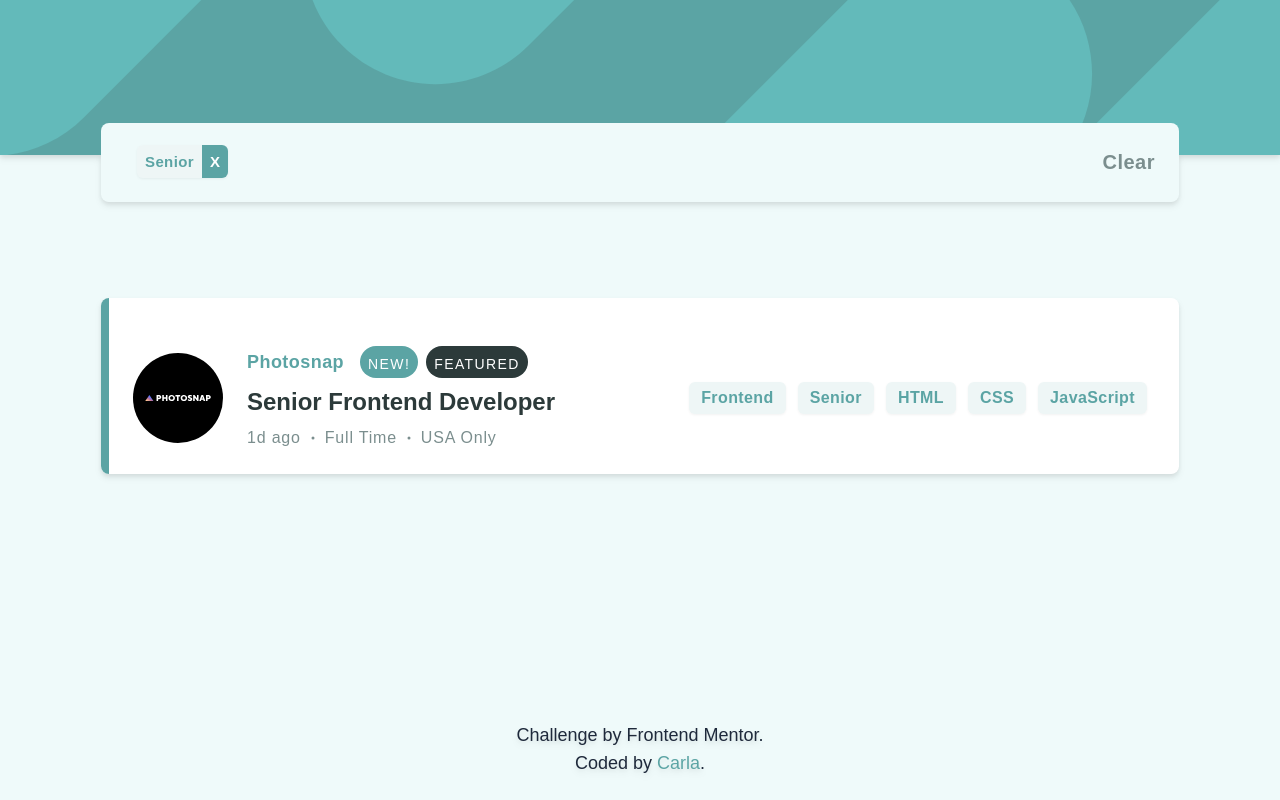
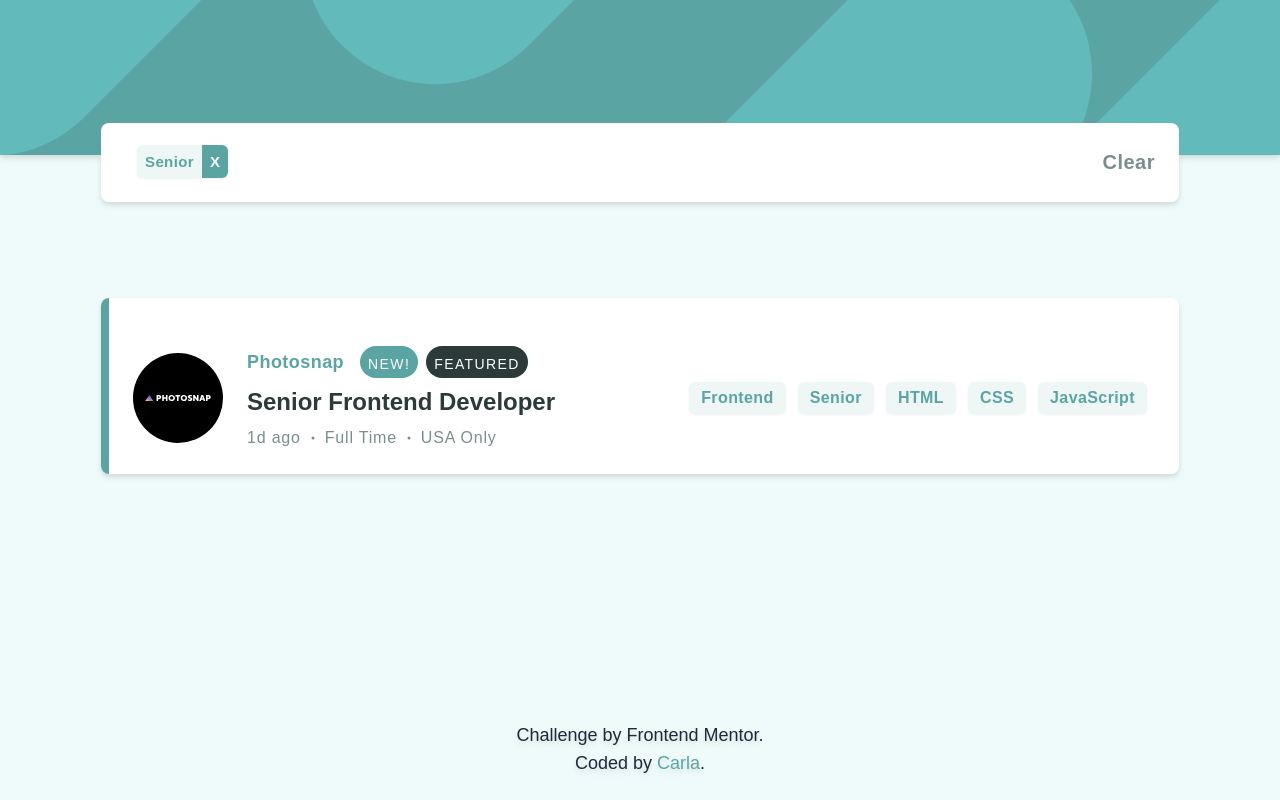
Before and after one commit to iamcgs/job-listings, a React (Create React App) app: page / in a window 1280 px wide. Both pictures are taken after a click on the element "Senior". Built offline with nearby package versions, Linux system fonts and the light colour scheme; the HTML template or start-up script is replaced by a standard one.

Commit message:
background color fixed

```diff
--- a/src/components/Search.jsx
+++ b/src/components/Search.jsx
@@ -4,7 +4,7 @@ function Search({ filters, deleteFilter, clearFilters }) {
   return (
     <>
       {filters.length ? (
-        <div className="px-6 py-4 flex bg-lightGrayishCyan gap-4 -mt-8 rounded-lg h-auto md:max-w-[700px] md:mx-auto lg:max-w-none">
+        <div className="px-6 py-4 flex bg-white gap-4 -mt-8 rounded-lg h-auto md:max-w-[700px] md:mx-auto lg:max-w-none">
           <div className="flex flex-wrap gap-4">
             {filters.map((category, index) => (
               <button
```
